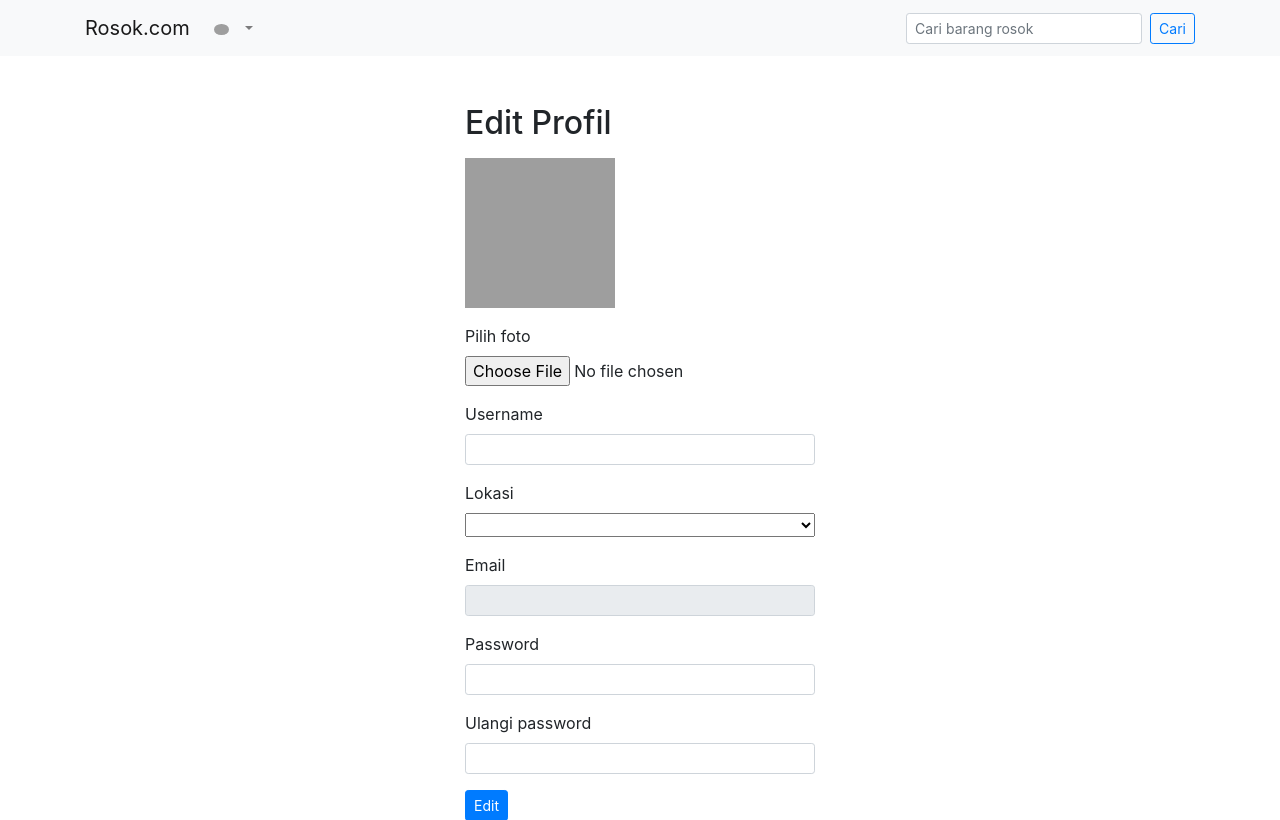
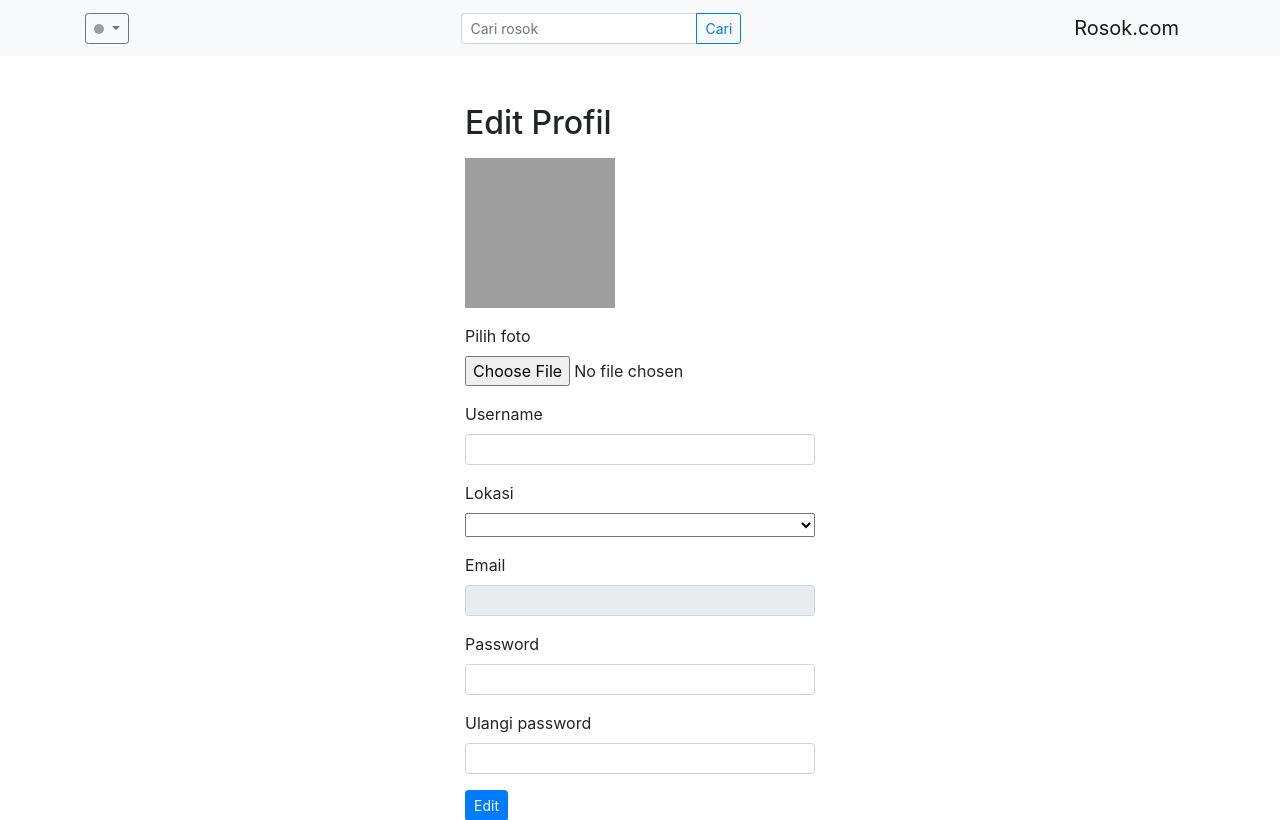
Before and after one commit to anggakswr/rosok, a CodeIgniter 4 app: the page made by app/Views/users/profile.php in a window 1280 px wide. Shown: the top 820 px of the page. Run offline with PHP 8.4 and a stand-in for CodeIgniter, Linux system fonts and the light colour scheme; the template is opened without the code that fills it: most values are stand-ins (such as "Sample title", 1, 10 or a date in 2020); data that the repository does not hold is empty; some libraries are stand-ins or nearby versions; grey boxes are pictures that could not be loaded.

Commit message:
memperbaiki fitur edit profil, mengganti tampilan navbar

```diff
--- a/app/Controllers/Users.php
+++ b/app/Controllers/Users.php
@@ -180,8 +180,7 @@ class Users extends BaseController
                 'username' => [
                     'required' => 'Username harus diisi.',
                     'min_length' => 'Username terlalu pendek.',
-                    'max_length' => 'Username terlalu panjang.',
-                    'is_unique' => 'Username sudah ada.'
+                    'max_length' => 'Username terlalu panjang.'
                 ],
                 'lokasi' => [
                     'required' => 'Lokasi harus diisi.',
--- a/app/Views/layout/template.php
+++ b/app/Views/layout/template.php
@@ -16,49 +16,52 @@
 
 <body>
     <!-- Nav -->
-    <nav class="navbar navbar-expand-lg navbar-light bg-light">
+    <nav class="navbar navbar-light bg-light">
         <div class="container">
-            <a class="navbar-brand" href="/">Rosok.com</a>
-            <button class="navbar-toggler" type="button" data-toggle="collapse" data-target="#navbarSupportedContent" aria-controls="navbarSupportedContent" aria-expanded="false" aria-label="Toggle navigation">
-                <span class="navbar-toggler-icon"></span>
-            </button>
-
-            <div class="collapse navbar-collapse" id="navbarSupportedContent">
-                <ul class="navbar-nav mr-auto">
             <?php if (session()->get('isLoggedIn')) : ?>
-                        <!-- Sudah Login -->
-                        <li class="nav-item dropdown">
-                            <a class="nav-link dropdown-toggle" href="#" id="navbarDropdown" role="button" data-toggle="dropdown" aria-haspopup="true" aria-expanded="false">
+                <!-- Kalau sudah login -->
+                <div class="dropdown">
+                    <button class="btn btn-sm btn-outline-secondary dropdown-toggle" type="button" id="dropdownMenuButton" data-toggle="dropdown" aria-haspopup="true" aria-expanded="false">
                         <?php if (session()->get('foto') != null) : ?>
-                                    <img src="/img/uploads/user/<?= session()->get('foto'); ?>" alt="<?= session()->get('username'); ?>" width="15px" class="rounded-circle mr-2">
+                            <!-- jika ad foto, tampilkan -->
+                            <div class="foto-kecil d-inline-block" style="background-image: url('/img/uploads/user/<?= session()->get('foto'); ?>');"></div>
                         <?php endif; ?>
                         <?= session()->get('username'); ?>
-                            </a>
-                            <div class="dropdown-menu" aria-labelledby="navbarDropdown">
+                    </button>
+                    <div class="dropdown-menu" aria-labelledby="dropdownMenuButton">
                         <a class="dropdown-item" href="/barang/tambah">Tambah barang</a>
                         <a class="dropdown-item" href="/barang">Daftar barang</a>
                         <a class="dropdown-item" href="/users/profile">Edit Profil</a>
                         <div class="dropdown-divider"></div>
                         <a class="dropdown-item" href="/users/logout">Logout</a>
                     </div>
-                        </li>
-                        <!-- End Sudah Login -->
+                    <button class="btn btn-sm btn-outline-primary btn-cari">
+                        <svg width="1em" height="1em" viewBox="0 0 16 16" class="bi bi-search" fill="currentColor" xmlns="http://www.w3.org/2000/svg">
+                            <path fill-rule="evenodd" d="M10.442 10.442a1 1 0 0 1 1.415 0l3.85 3.85a1 1 0 0 1-1.414 1.415l-3.85-3.85a1 1 0 0 1 0-1.415z" />
+                            <path fill-rule="evenodd" d="M6.5 12a5.5 5.5 0 1 0 0-11 5.5 5.5 0 0 0 0 11zM13 6.5a6.5 6.5 0 1 1-13 0 6.5 6.5 0 0 1 13 0z" />
+                        </svg>
+                    </button>
+                </div>
             <?php else : ?>
-                        <!-- Belum Login -->
-                        <li class="nav-item">
-                            <a class="nav-link" href="/users/index">Login</a>
-                        </li>
-                        <li class="nav-item">
-                            <a class="nav-link" href="/users/daftar">Daftar</a>
-                        </li>
-                        <!-- End Belum Login -->
+                <!-- Kalau belum login -->
+                <div>
+                    <a class="navbar-brand" href="/users">Login</a>
+                    <a class="navbar-brand" href="/users/daftar">Daftar</a>
+                </div>
             <?php endif; ?>
-                </ul>
-                <form class="form-inline my-2 my-lg-0" action="/pages/cari" method="get">
-                    <input class="form-control form-control-sm mr-sm-2" type="search" placeholder="Cari barang rosok" name="rosok">
-                    <button class="btn btn-sm btn-outline-primary my-2 my-sm-0" type="submit">Cari</button>
+
+            <!-- Pencarian -->
+            <form class="form-inline" action="/pages/cari" method="get">
+                <div class="input-group">
+                    <input type="text" class="form-control form-control-sm" placeholder="Cari rosok" name="rosok">
+                    <div class="input-group-append">
+                        <button class="btn btn-sm btn-outline-primary" type="submit">Cari</button>
+                    </div>
+                </div>
             </form>
-            </div>
+
+            <!-- Brand -->
+            <a class="navbar-brand rosok-com" href="/">Rosok.com</a>
         </div>
     </nav>
     <!-- End Nav -->
--- a/app/Views/users/profile.php
+++ b/app/Views/users/profile.php
@@ -4,7 +4,7 @@
 <div class="row justify-content-md-center">
     <div class="col-lg-4">
         <h2 class="mt-5 mb-3">Edit Profil</h2>
-        <form action="" method="post">
+        <form action="" method="post" enctype="multipart/form-data">
             <?= csrf_field(); ?>
 
             <div class="form-group foto-kecil foto-profil" style="background-image: url('/img/uploads/user/<?= $user['foto']; ?>');"></div>
@@ -21,7 +21,7 @@
 
             <div class="form-group">
                 <label for="username">Username</label>
-                <input type="email" class="form-control form-control-sm" id="username" name="username" value="<?= old('username', $user['username']); ?>">
+                <input type="text" class="form-control form-control-sm" id="username" name="username" value="<?= old('username', $user['username']); ?>">
                 <?php if ($validation->hasError("username")) : ?>
                     <small id="username" class="form-text text-danger">
                         <?= $validation->getError("username"); ?>
--- a/public/css/style.css
+++ b/public/css/style.css
@@ -47,6 +47,16 @@ td:last-child {
     height: 60px;
 }
 
+.btn-cari {
+    display: none;
+}
+
+.navbar .foto-kecil {
+    width: 10px;
+    height: 10px;
+    border-radius: 50%;
+}
+
 @media (max-width: 991px) {
     .form-barang .foto-kecil {
         height: 120px;
@@ -69,4 +79,16 @@ td:last-child {
     .form-barang .foto-kecil {
         height: 60px;
     }
+
+    .navbar-brand {
+        font-size: 15px;
+    }
+
+    .navbar form {
+        display: none;
+    }
+
+    .btn-cari {
+        display: inline;
+    }
 }
```
Also changed, not shown: app/Views/pages/index.php (+30 -1 lines), public/img/slide/template(1).jpg (added), public/img/slide/template(2).jpg (added), public/img/slide/template(3).jpg (added), public/img/uploads/user/template(3).jpg (added). Lines whose indentation alone changed are shown as unchanged.
